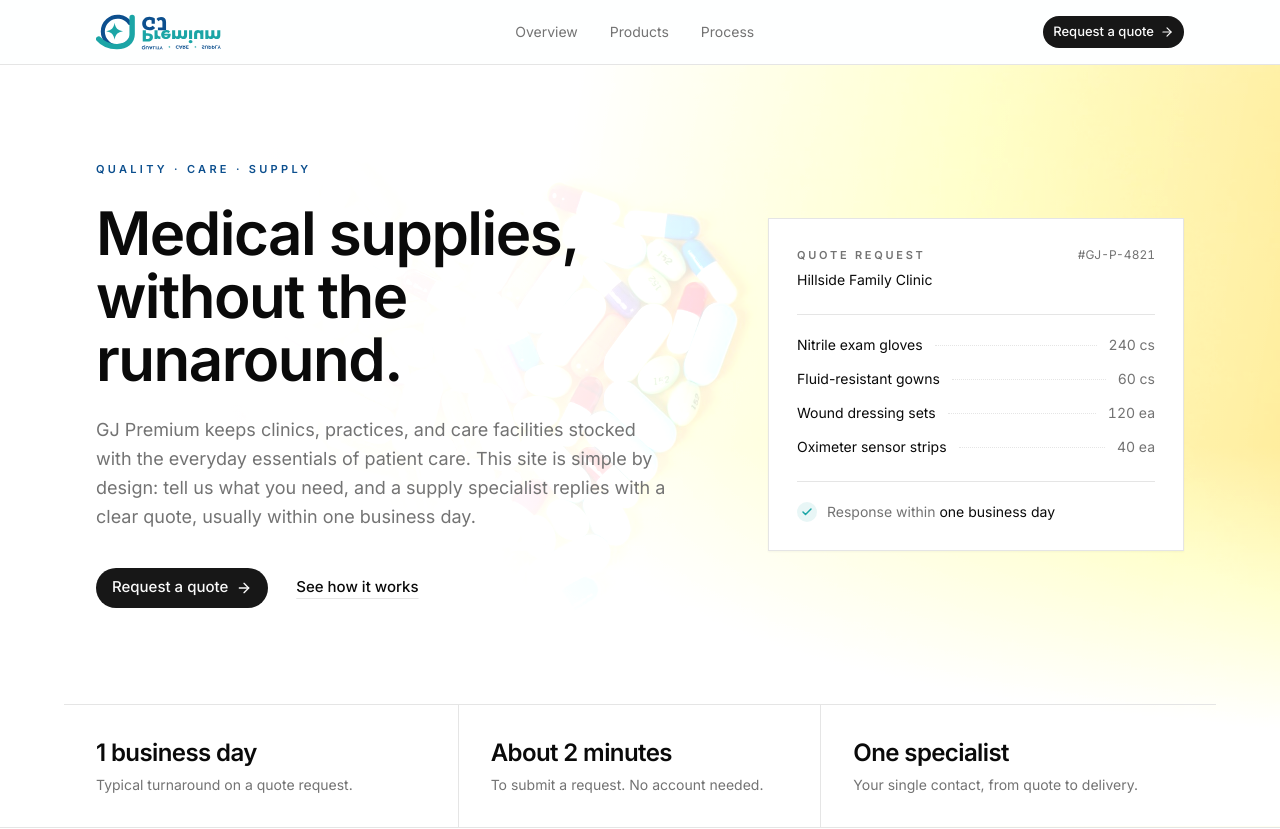
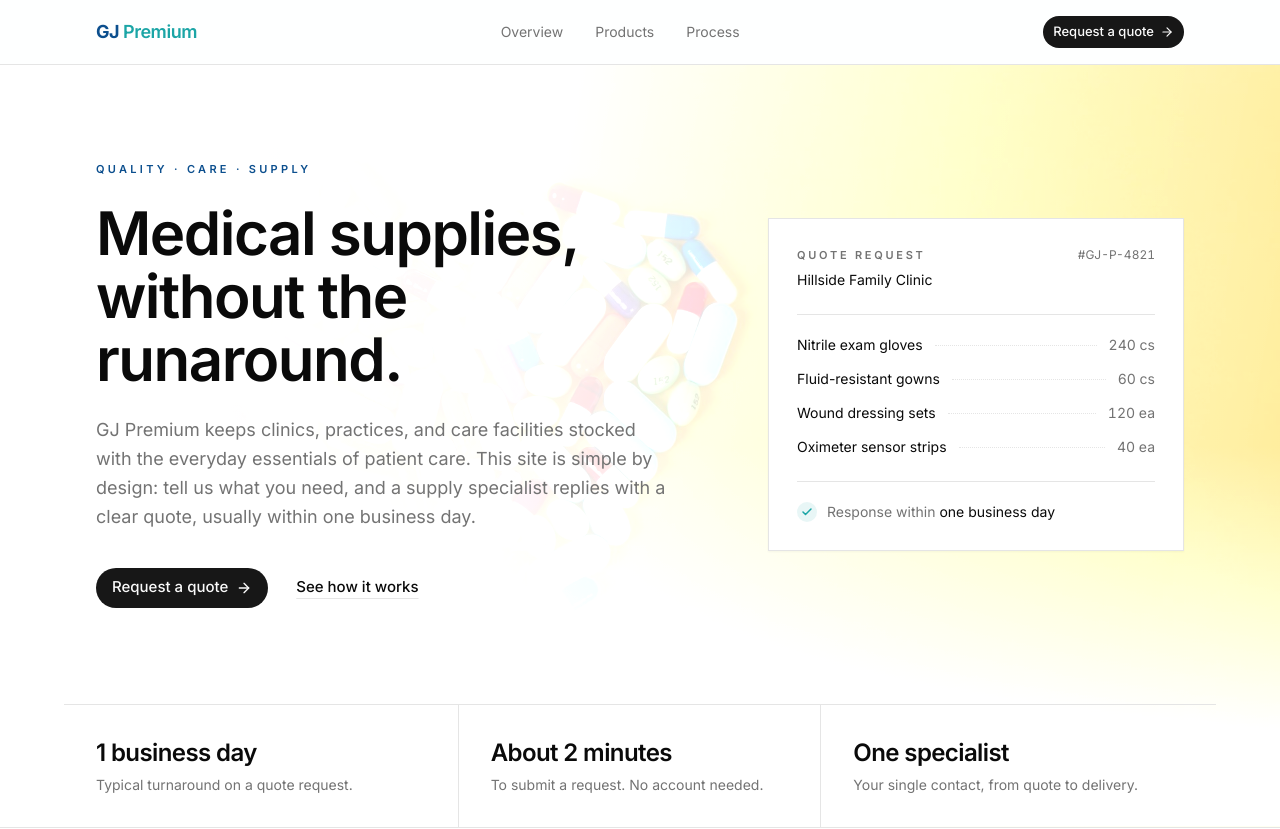
Before and after one commit to afriyieowususarfo-pixel/gj-premium, a React (Vite) app: page / in a window 1280 px wide. Shown: the top 829 px of the page. Built offline with nearby package versions, Linux system fonts and the light colour scheme; no server answers; what @convex-dev/auth would draw is missing.

Commit message:
Freebuff: Remove the logo

```diff
--- a/src/components/BrandLogo.tsx
+++ b/src/components/BrandLogo.tsx
@@ -5,11 +5,9 @@ export const BRAND_NAVY = "#0c4f8e";
 export const BRAND_TEAL = "#1ba5a6";
 
 /**
- * GJ Premium logo: the full lockup (monogram with sparkle and swoosh,
- * "GJ Premium" wordmark, and the Quality · Care · Supply tagline).
- * The light artwork lives in /logo-full.svg and a variant with lifted
- * navy/teal in /logo-full-dark.svg; the `.dark` class (toggled by
- * next-themes, following the OS setting) picks between them.
+ * GJ Premium wordmark: plain text ("GJ" in brand navy, "Premium" in brand
+ * teal). The colors map to the theme vars in index.css, so they lift
+ * automatically in dark mode.
  * - `orientation="inline"`: header size
  * - `orientation="stacked"`: larger size for the footer block
  */
@@ -22,27 +20,20 @@ export function BrandLogo({
   orientation?: "inline" | "stacked";
   tagline?: boolean;
 }) {
-  // The tagline is part of the artwork; the prop is kept so existing
-  // call sites stay meaningful (and picks the larger size when set).
+  // `tagline` is kept so existing call sites stay meaningful
+  // (and picks the larger size when set).
   const large = orientation === "stacked" || tagline;
-  const size = cn("h-9 w-auto", large && "h-12", className);
 
   return (
-    <>
-      <img
-        src="/logo-full.svg"
-        alt="GJ Premium logo"
-        width={770}
-        height={213}
-        className={cn("block dark:hidden", size)}
-      />
-      <img
-        src="/logo-full-dark.svg"
-        alt="GJ Premium logo"
-        width={770}
-        height={213}
-        className={cn("hidden dark:block", size)}
-      />
-    </>
+    <span
+      className={cn(
+        "whitespace-nowrap font-bold tracking-tight leading-none",
+        large ? "text-2xl" : "text-lg",
+        className,
+      )}
+    >
+      <span className="text-brand-navy">GJ</span>{" "}
+      <span className="font-semibold text-brand-teal">Premium</span>
+    </span>
   );
 }
```
Also changed, not shown: public/logo-full-dark.svg (deleted), public/logo-full.svg (deleted).
